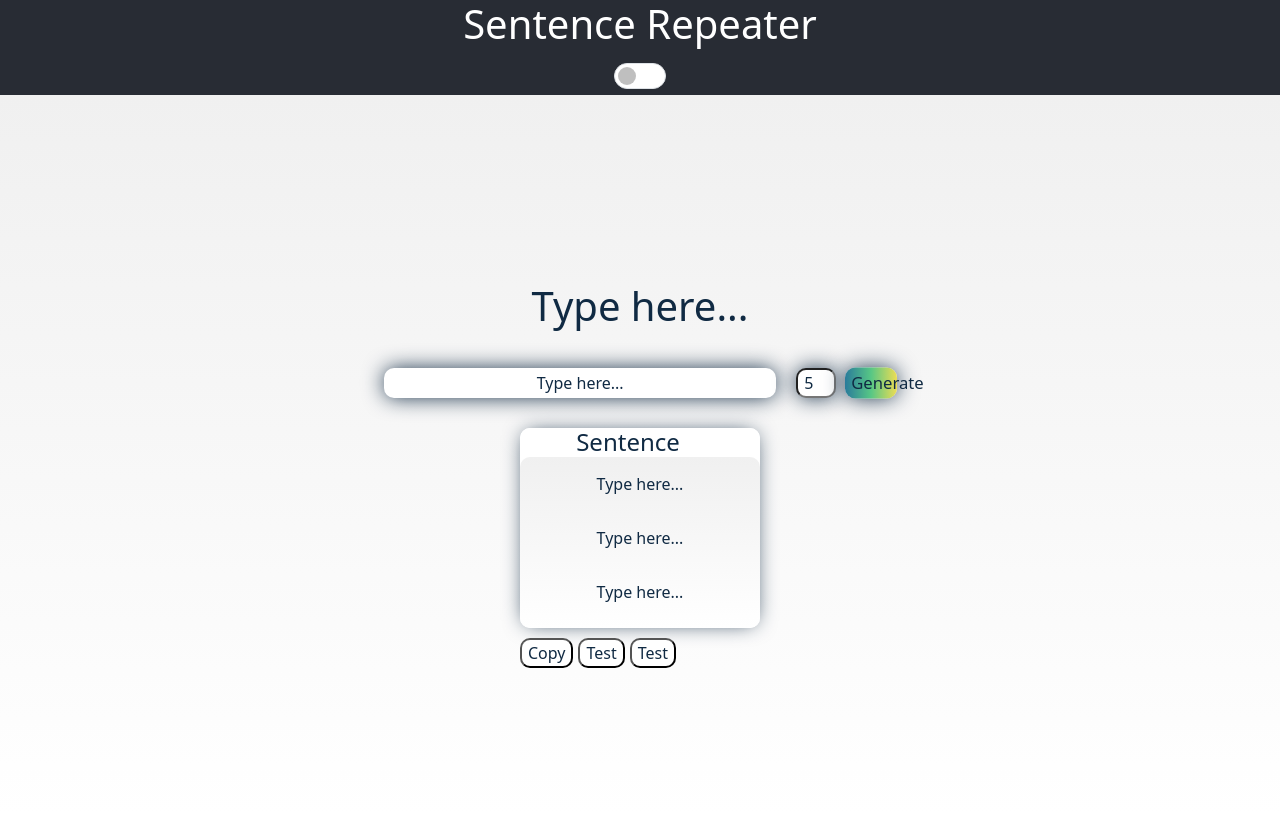
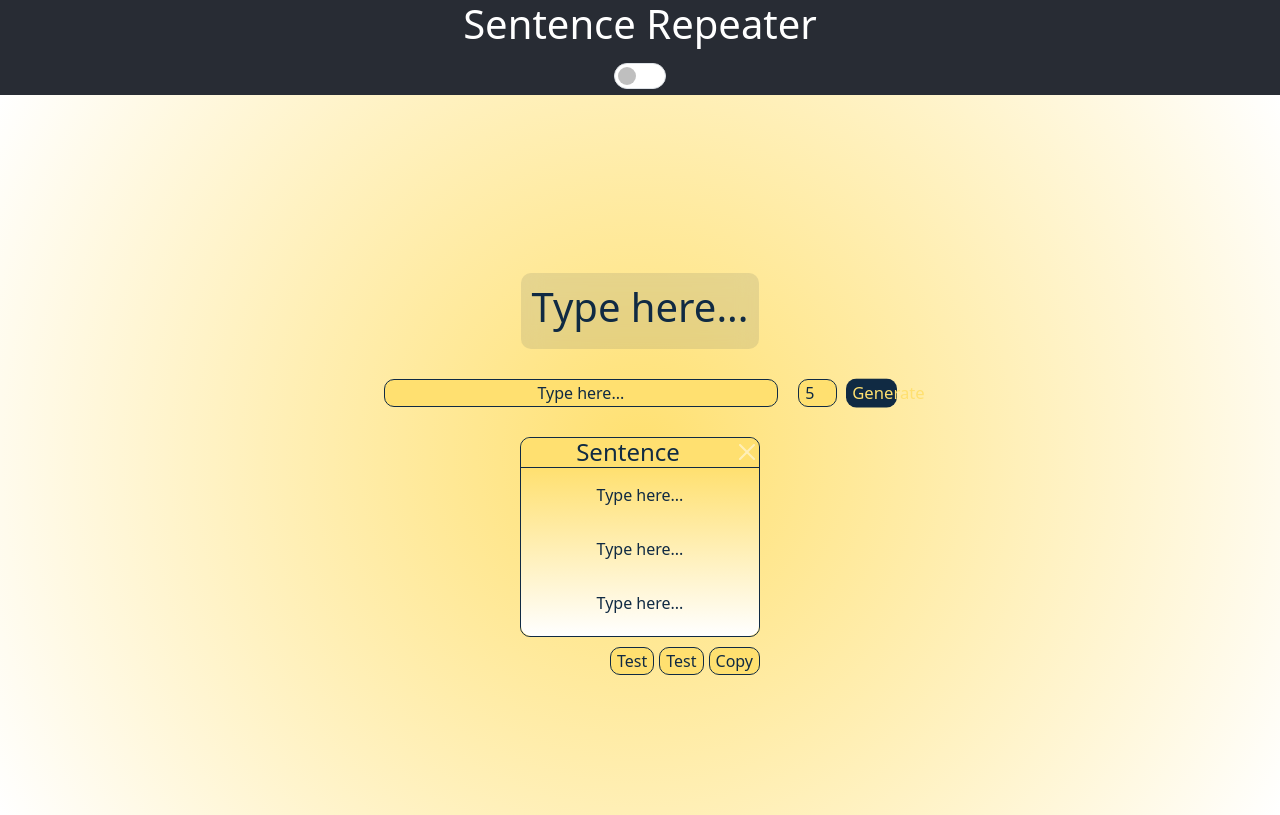
Before and after one commit to akael888/sentence-repeater, a React (Create React App) app in the folder my-app/: page / in a window 1280 px wide. Both pictures are taken after typing "5" into the empty fields and a click on the button "Generate". Built offline with nearby package versions, Linux system fonts and the light colour scheme.

Commit message:
feat : Adjust the CSS and Improve the Color Pallete

```diff
--- a/my-app/src/App.css
+++ b/my-app/src/App.css
@@ -41,8 +41,8 @@
 body.dark * {
   --main-color: #102a43;
   --sub-color: 	#486581;
-  --opposite-color : #FFFFFF;
-  --opposite-sub-color : #F0F0F0;
+  --opposite-color : #ffe070;
+  --opposite-sub-color : #ffffff;
 
   --color-background: #102a43;
   --color-foreground: #486581;
@@ -61,15 +61,15 @@ body.dark * {
 }
 
 body * {
-  --main-color: #FFFFFF;
-  --sub-color: #F0F0F0;
+  --main-color: #ffe070;
+  --sub-color: #ffffff;
   --opposite-color : #102a43;
    --opposite-sub-color : #486581;
 
   --color-background: #FFFFFF;
   --color-foreground: #282c34;
-  --gradient-color-start: #F0F0F0;
-  --gradient-color-end: #FFFFFF;
+  --gradient-color-start: #ffe070;
+  --gradient-color-end: #ffffff;
   --text-color:  #102a43;
   --shadow-color : #102a43;
 
--- a/my-app/src/components/generator.module.css
+++ b/my-app/src/components/generator.module.css
@@ -13,12 +13,14 @@
 #amount-field {
     background-color: var(--main-color);
     color: var(--opposite-color);
-    border-radius: 10px;
     text-align: center;
     border-radius: 10px;
-    box-shadow: 0px 0px 21px -1px var(--shadow-color);
+
+    border: 1px solid var(--opposite-color);
+
+    /* box-shadow: 0px 0px 21px -1px var(--shadow-color);
     -webkit-box-shadow: 0px 0px 21px -1px var(--shadow-color);
-    -moz-box-shadow: 0px 0px 21px -1px var(--shadow-color);
+    -moz-box-shadow: 0px 0px 21px -1px var(--shadow-color); */
 }
 
 
@@ -29,34 +31,38 @@
 #amount-field:hover {
     background-color: var(--opposite-color);
     color: var(--main-color);
-    box-shadow: 0px 0px 21px -1px var(--shadow-color);
+
+    border: 1px solid var(--main-color);
+
+    /* box-shadow: 0px 0px 21px -1px var(--shadow-color);
     -webkit-box-shadow: 0px 0px 21px -1px var(--shadow-color);
-    -moz-box-shadow: 0px 0px 21px -1px var(--shadow-color);
+    -moz-box-shadow: 0px 0px 21px -1px var(--shadow-color); */
 }
 
 
 #generate-button {
-    background: #2A7B9B;
-    --gradient:linear-gradient(90deg, rgba(42, 123, 155, 1) 0%, rgba(87, 199, 133, 1) 50%, rgba(237, 221, 83, 1) 100%);
-    background: var(--gradient);
-    color: var(--opposite-color);
+    background: var(--opposite-color);
+    /* --gradient:linear-gradient(90deg, rgba(42, 123, 155, 1) 0%, rgba(87, 199, 133, 1) 50%, rgba(237, 221, 83, 1) 100%);
+    background: var(--gradient); */
+    color: var(--main-color);
     border-radius: 10px;
     border-radius: 10px;
-    box-shadow: 0px 0px 21px -1px var(--shadow-color);
+    /* box-shadow: 0px 0px 21px -1px var(--shadow-color);
     -webkit-box-shadow: 0px 0px 21px -1px var(--shadow-color);
-    -moz-box-shadow: 0px 0px 21px -1px var(--shadow-color);
+    -moz-box-shadow: 0px 0px 21px -1px var(--shadow-color); */
     border: none;
     animation: scaleUp 2s ease-in-out infinite;
 }
 
 #generate-button:hover {
-    background-color: var(--opposite-color);
-    color: var(--main-color);
-    box-shadow: 0px 0px 15px -1px #2A7B9B;
+    background-color: var(--main-color);
+    color: var(--opposite-color);
+    border: 1px solid var(--opposite-color);
+    /* box-shadow: 0px 0px 15px -1px var(--opposite-color);
     ;
-    -webkit-box-shadow: 0px 0px 15px -1px #2A7B9B;
+    -webkit-box-shadow: 0px 0px 15px -1px var(--opposite-color);
     ;
-    -moz-box-shadow: 0px 0px 15px -1px #2A7B9B;
-    ;
+    -moz-box-shadow: 0px 0px 15px -1px var(--opposite-color);
+    ; */
 
 }
--- a/my-app/src/components/repeater.module.css
+++ b/my-app/src/components/repeater.module.css
@@ -29,18 +29,19 @@
 }
 
 .all-container {
+  /* background-image: url('https://picsum.photos/200/300'); */
   width: 100%;
   min-height: 90vh;
   display: flex;
-  background: linear-gradient(180deg, var(--gradient-color-start) 0%, var(--gradient-color-end) 100%);
+  background: radial-gradient(circle, var(--gradient-color-start) 0%, var(--gradient-color-end) 100%);
   justify-content: center;
   overflow: hidden;
-  color: var(--text-color);
+
 
 }
 
 .all-container * {
-  color: var(--text-color);
+  color: var(--opposite-color);
 
 }
 
@@ -102,26 +103,36 @@
   background-color: var(--main-color);
   place-content: center;
   border-radius: 10px;
-  box-shadow: 0px 0px 21px -1px var(--shadow-color);
+  /* box-shadow: 0px 0px 21px -1px var(--shadow-color);
   -webkit-box-shadow: 0px 0px 21px -1px var(--shadow-color);
-  -moz-box-shadow: 0px 0px 21px -1px var(--shadow-color);
+  -moz-box-shadow: 0px 0px 21px -1px var(--shadow-color); */
+
+  border: 1px solid var(--opposite-color);
+
   cursor: text;
 }
 
 .main-text-container:focus {
   background-color: var(--opposite-color);
   color: var(--main-color);
-  box-shadow: 0px 0px 21px -1px var(--shadow-color);
+
+  border: 1px solid var(--main-color);
+
+  /* box-shadow: 0px 0px 21px -1px var(--shadow-color);
   -webkit-box-shadow: 0px 0px 21px -1px var(--shadow-color);
-  -moz-box-shadow: 0px 0px 21px -1px var(--shadow-color);
+  -moz-box-shadow: 0px 0px 21px -1px var(--shadow-color); */
 }
 
 .main-text-container:hover {
   background-color: var(--opposite-color);
   color: var(--main-color);
-  box-shadow: 0px 0px 21px -1px var(--shadow-color);
+
+  border: 1px solid var(--main-color);
+
+
+  /* box-shadow: 0px 0px 21px -1px var(--shadow-color);
   -webkit-box-shadow: 0px 0px 21px -1px var(--shadow-color);
-  -moz-box-shadow: 0px 0px 21px -1px var(--shadow-color);
+  -moz-box-shadow: 0px 0px 21px -1px var(--shadow-color); */
 }
 
 .generator-container {
@@ -138,11 +149,17 @@
 
 
 .preview-container {
-  width: 100%;
+  width: fit-content;
   height: 100%;
   margin: auto;
   display: grid;
   animation: fadeInTop 2s ease 0s 1 normal forwards;
+  background-color: color-mix(in srgb, var(--opposite-color) 10%, transparent);
+  color: var(--main-color) !important;
+  border-radius: 10px;
+  padding: 10px;
+  /* border: 1px solid var(--opposite-color); */
+  backdrop-filter: blur(10px);
 }
 
 .variable-container {
--- a/my-app/src/components/results.module.css
+++ b/my-app/src/components/results.module.css
@@ -17,12 +17,15 @@
     place-items: center;
     background-color: var(--main-color);
     /* overflow-y: scroll; */
-    box-shadow: 0px 0px 21px -6px var(--shadow-color);
+    /* box-shadow: 0px 0px 21px -6px var(--shadow-color);
     -webkit-box-shadow: 0px 0px 21px -6px var(--shadow-color);
-    -moz-box-shadow: 0px 0px 21px -6px var(--shadow-color);
+    -moz-box-shadow: 0px 0px 21px -6px var(--shadow-color); */
     margin: auto;
     border-radius: 10px;
     display: grid;
+    border-width: 1px;
+    border-color: var(--opposite-color);
+    border-style:solid;
 
 }
 
@@ -34,6 +37,10 @@
     grid-template-columns: 1fr 0.09fr;
     background-color: var(--main-color);
     border-radius: 10px;
+
+    border-bottom: 1px solid var(--opposite-color);
+    border-bottom-left-radius: 0;
+    border-bottom-right-radius: 0;
 }
 
 .results-table-header-container * {
@@ -49,6 +56,8 @@
     place-items: center;
     overflow-y: scroll;
     border-radius: 10px;
+    border-top-left-radius: 0px;
+    border-top-right-radius: 0px;
     margin: auto;
 
     display: grid;
@@ -64,15 +73,16 @@
 /*
     background-color: rgba(255, 255, 255, 0.03); */
 
-
     margin: auto;
     border-radius: 10px;
     display: inline-flex;
+    flex-direction: row-reverse;
     gap: 5px;
 }
 
 
 .results-interaction-container button {
+    border: 1px solid var(--opposite-color) ;
     background-color: var(--main-color);
     border-radius: 10px;
 }
--- a/my-app/src/components/variable.module.css
+++ b/my-app/src/components/variable.module.css
@@ -14,10 +14,13 @@
     border-spacing: 10px;
     width: 100%;
     height: 100%;
-    box-shadow: 0px 0px 21px -1px var(--opposite-color);
+    /* box-shadow: 0px 0px 21px -1px var(--opposite-color);
     -webkit-box-shadow: 0px 0px 21px -1px var(--opposite-color);
-    -moz-box-shadow: 0px 0px 21px -1px var(--opposite-color);
+    -moz-box-shadow: 0px 0px 21px -1px var(--opposite-color); */
     background: linear-gradient(180deg, var(--gradient-color-start) 0%, var(--gradient-color-end)100%);
+
+    border: 1px solid var(--opposite-color);
+    border-radius: 10px;
 }
 
 .variable-table th,
@@ -52,9 +55,11 @@ td {
 .tbody-name td:hover {
     background-color: var(--opposite-color);
     color: var(--main-color);
-    box-shadow: 0px 0px 21px -1px var(--opposite-color);
+
+
+    /* box-shadow: 0px 0px 21px -1px var(--opposite-color);
     -webkit-box-shadow: 0px 0px 21px -1px var(--opposite-color);
-    -moz-box-shadow: 0px 0px 21px -1px var(--opposite-color);
+    -moz-box-shadow: 0px 0px 21px -1px var(--opposite-color); */
 }
 
 /* .variable-table td:hover {
@@ -68,7 +73,7 @@ td {
 .tbody-name tr:hover {
     background-color: var(--opposite-sub-color);
     color: var(--opposite-color);
-    box-shadow: 0px 0px 21px -1px var(--shadow-color);
+    /* box-shadow: 0px 0px 21px -1px var(--shadow-color);
     -webkit-box-shadow: 0px 0px 21px -1px var(--shadow-color);
-    -moz-box-shadow: 0px 0px 21px -1px rvar(--shadow-color);
+    -moz-box-shadow: 0px 0px 21px -1px rvar(--shadow-color); */
 }
```
